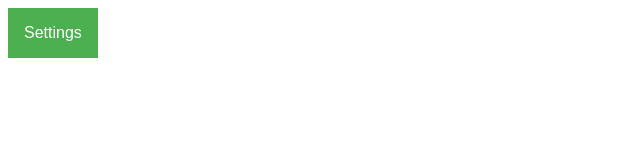
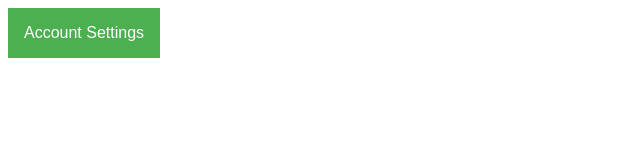
Before and after one commit to neytMont/ClassyCooking, a plain HTML site: page frontend/settings/index.html in a window 1280 px wide. Shown: the whole page, without its empty margins (0-640 px from the left). Drawn offline with Linux system fonts and the light colour scheme.

Commit message:
Update index.html

```diff
--- a/frontend/settings/index.html
+++ b/frontend/settings/index.html
@@ -42,9 +42,10 @@
 <body>
 
 <div class="dropdown">
-  <button class="dropbtn">Settings</button>
+  <button class="dropbtn">Account Settings</button>
   <div class="dropdown-content">
     <a href="#">Delete Account</a>
+    <a href="#">Edit Account</a>
   </div>
 </div>
 
```
